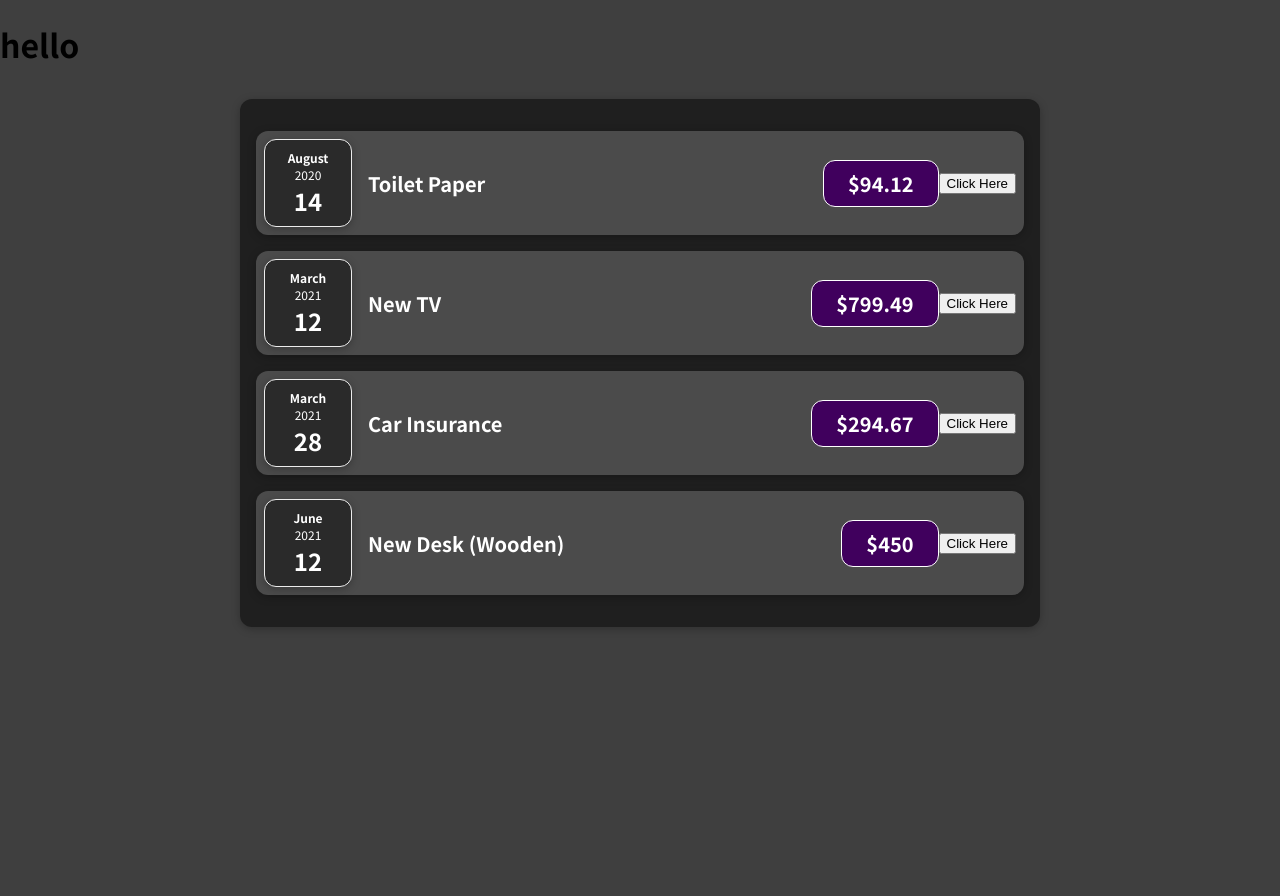
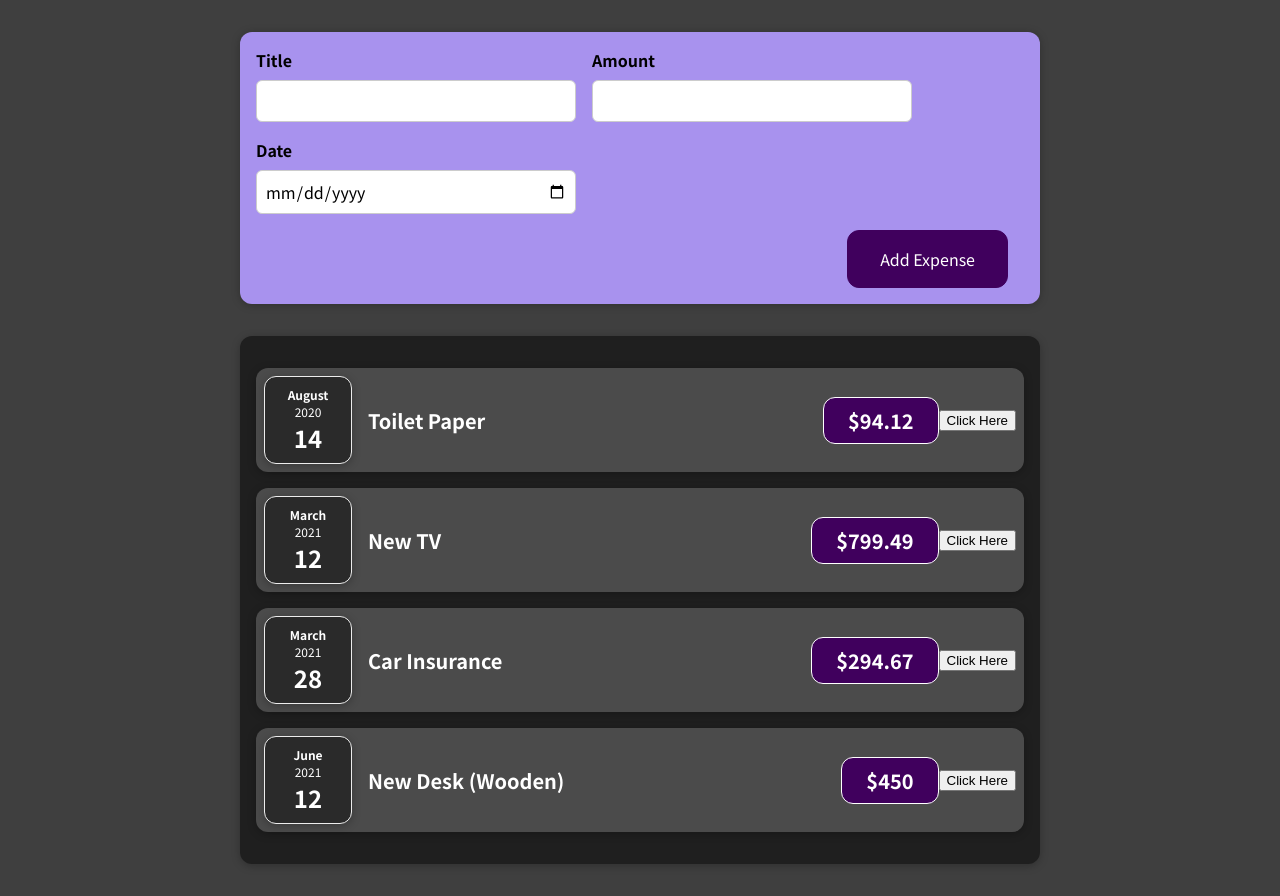
Before and after one commit to mohamim360/myreactapp, a React (Create React App) app: page / in a window 1280 px wide. Before the commit the page ends 800 px from the top, so only its background shows below. Built offline with nearby package versions, Linux system fonts and the light colour scheme.

Commit message:
added form

```diff
--- a/src/App.js
+++ b/src/App.js
@@ -1,5 +1,6 @@
 
 import Expenses from "./components/Expenses/Expenses";
+import NewExpense from "./components/NewExpenses/NewExpense";
 
 const App = () => {
   const expenses = [
@@ -26,7 +27,8 @@
 
   return (
     <div>
-      <h1>hello</h1>
+
+      <NewExpense/>
       <Expenses items = { expenses } />
     </div>
   );
--- a/src/components/Expenses/ExpenseDate.js
+++ b/src/components/Expenses/ExpenseDate.js
@@ -1,5 +1,5 @@
 import "./ExpenseDate.css";
-import Card from "../Card/Card";
+import Card from "../UI/Card";
 
 const ExpenseDate = (props) => {
   const month = props.date.toLocaleString("en-US", { month: "long" });
--- a/src/components/Expenses/Expenses.js
+++ b/src/components/Expenses/Expenses.js
@@ -1,6 +1,6 @@
 import ExpenseItem from "./ExpenseItem";
 import './Expenses.css'
-import Card from "../Card/Card";
+import Card from "../UI/Card";
 
 const Expenses = (props) => {
 return(
--- /dev/null
+++ b/src/components/NewExpenses/ExpenseFrom.css
@@ -0,0 +1,26 @@
+.new-expense__controls {
+  display: flex;
+  flex-wrap: wrap;
+  gap: 1rem;
+  margin-bottom: 1rem;
+  text-align: left;
+}
+
+.new-expense__control label {
+  font-weight: bold;
+  margin-bottom: 0.5rem;
+  display: block;
+}
+
+.new-expense__control input {
+  font: inherit;
+  padding: 0.5rem;
+  border-radius: 6px;
+  border: 1px solid #ccc;
+  width: 20rem;
+  max-width: 100%;
+}
+
+.new-expense__actions {
+  text-align: right;
+}
--- /dev/null
+++ b/src/components/NewExpenses/ExpenseFrom.js
@@ -0,0 +1,27 @@
+import React from "react";
+import './ExpenseFrom.css'
+const ExpenseFrom = (props) => {
+  return (
+    <from>
+      <div className="new-expense__controls">
+        <div className="new-expense__control">
+          <label>Title</label>
+          <input type="text" />
+        </div>
+        <div className="new-expense__control">
+          <label>Amount</label>
+          <input type="number" min="0.01" step="0.01" />
+        </div>
+        <div className="new-expense__control">
+          <label>Date</label>
+          <input type="date" min="2019-01-01" max="2022-12-31" />
+        </div>
+      </div>
+      <div className="new-expense__actions">
+        <button type="submit">Add Expense</button>
+      </div>
+    </from>
+  );
+};
+
+export default ExpenseFrom;
--- /dev/null
+++ b/src/components/NewExpenses/NewExpense.css
@@ -0,0 +1,38 @@
+.new-expense {
+  background-color: #a892ee;
+  padding: 1rem;
+  margin: 2rem auto;
+  width: 50rem;
+  max-width: 95%;
+  border-radius: 12px;
+  text-align: center;
+  box-shadow: 0 1px 8px rgba(0, 0, 0, 0.25);
+}
+
+.new-expense button {
+  font: inherit;
+  cursor: pointer;
+  padding: 1rem 2rem;
+  border: 1px solid #40005d;
+  background-color: #40005d;
+  color: white;
+  border-radius: 12px;
+  margin-right: 1rem;
+}
+
+.new-expense button:hover,
+.new-expense button:active {
+  background-color: #510674;
+  border-color: #510674;
+}
+
+.new-expense button.alternative {
+  color: #220131;
+  border-color: transparent;
+  background-color: transparent;
+}
+
+.new-expense button.alternative:hover,
+.new-expense button.alternative:active {
+  background-color: #ddb3f8;
+}
--- /dev/null
+++ b/src/components/NewExpenses/NewExpense.js
@@ -0,0 +1,12 @@
+import React from "react";
+import ExpenseFrom from "./ExpenseFrom";
+import "./NewExpense.css";
+const NewExpense = (props) => {
+  return (
+    <div className="new-expense">
+      <ExpenseFrom />
+    </div>
+  );
+};
+
+export default NewExpense;
```
Also changed, not shown: src/components/Expenses/ExpenseItem.js (+6 -6 lines), src/components/UI/Card.css (renamed from src/components/Card/Card.css), src/components/UI/Card.js (renamed from src/components/Card/Card.js).
